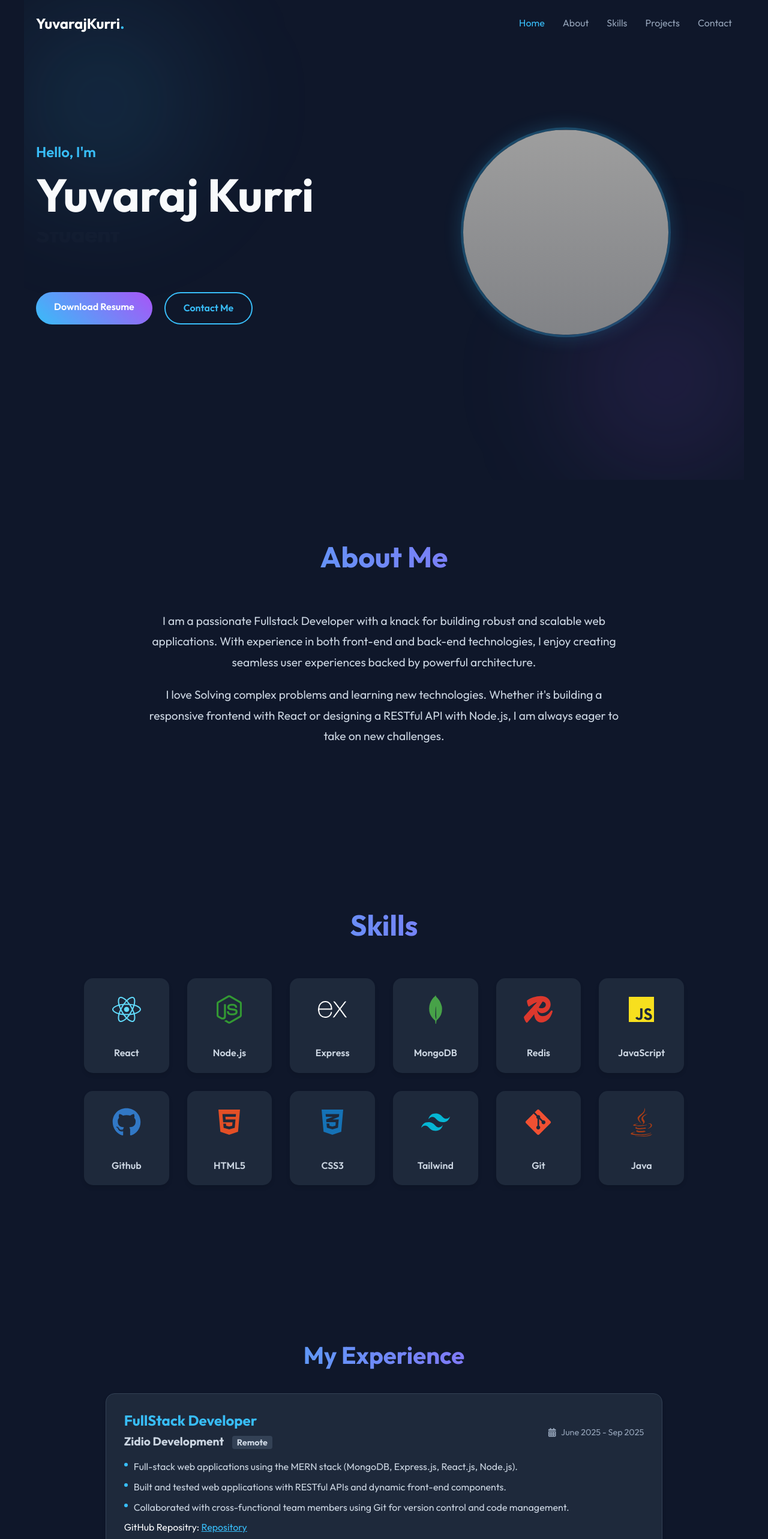
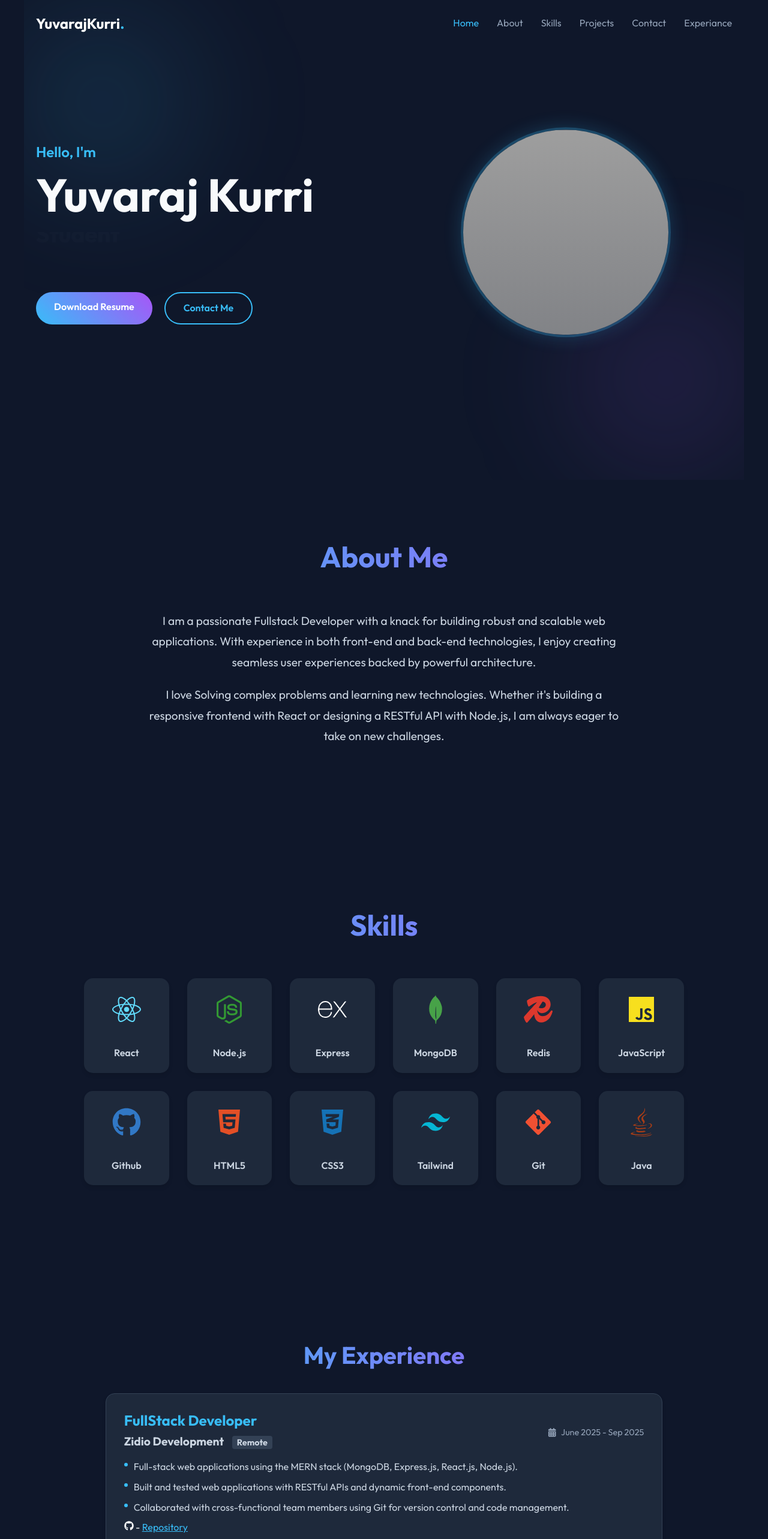
Before and after one commit to Yuvaraj-kurri3/Portfolio-, a React (Vite) app: page / in a window 1280 px wide. Shown: the top 2566 px of the page at 60% size. Built offline with nearby package versions, Linux system fonts and the light colour scheme; grey boxes are pictures that could not be loaded.

Commit message:
Linked to Experiance

```diff
--- a/src/components/Experience.jsx
+++ b/src/components/Experience.jsx
@@ -1,6 +1,6 @@
 import React from 'react';
 import { motion } from 'framer-motion';
-import { FaBriefcase, FaCalendarAlt } from 'react-icons/fa';
+import { FaBriefcase, FaCalendarAlt, FaGithub } from 'react-icons/fa';
 
 const experiences = [
     {
@@ -70,7 +70,7 @@ const Experience = () => {
                                     </li>
                                 ))}
                             </ul>
-                            <p>GitHub Repositry: <a href={exp.GitHub} target='_blank' style={{ color: '#38bdf8', textDecoration: 'underline' }}>Repository</a></p>
+                            <p><FaGithub /> - <a href={exp.GitHub} target='_blank' style={{ color: '#38bdf8', textDecoration: 'underline' }}>Repository</a></p>
                         </motion.div>
                     ))}
                 </div>
--- a/src/components/Navbar.jsx
+++ b/src/components/Navbar.jsx
@@ -25,6 +25,7 @@ const Navbar = () => {
     { name: 'Skills', to: 'skills' },
     { name: 'Projects', to: 'projects' },
     { name: 'Contact', to: 'contact' },
+     { name: 'Experiance', to: 'experience' },
   ];
 
   return (
@@ -57,9 +58,9 @@ const Navbar = () => {
               <Link
                 to={link.to}
                 smooth={true}
-                duration={500}
+                duration={100}
                 offset={-70}
-                style={{ cursor: 'pointer', color: '#94a3b8', transition: 'color 0.3s' }}
+                style={{ cursor: 'pointer', color: '#94a3b8', transition: 'color 0.9s' }}
                 activeClass="active-link"
                 spy={true}
                 onMouseEnter={(e) => e.target.style.color = '#38bdf8'}
```
